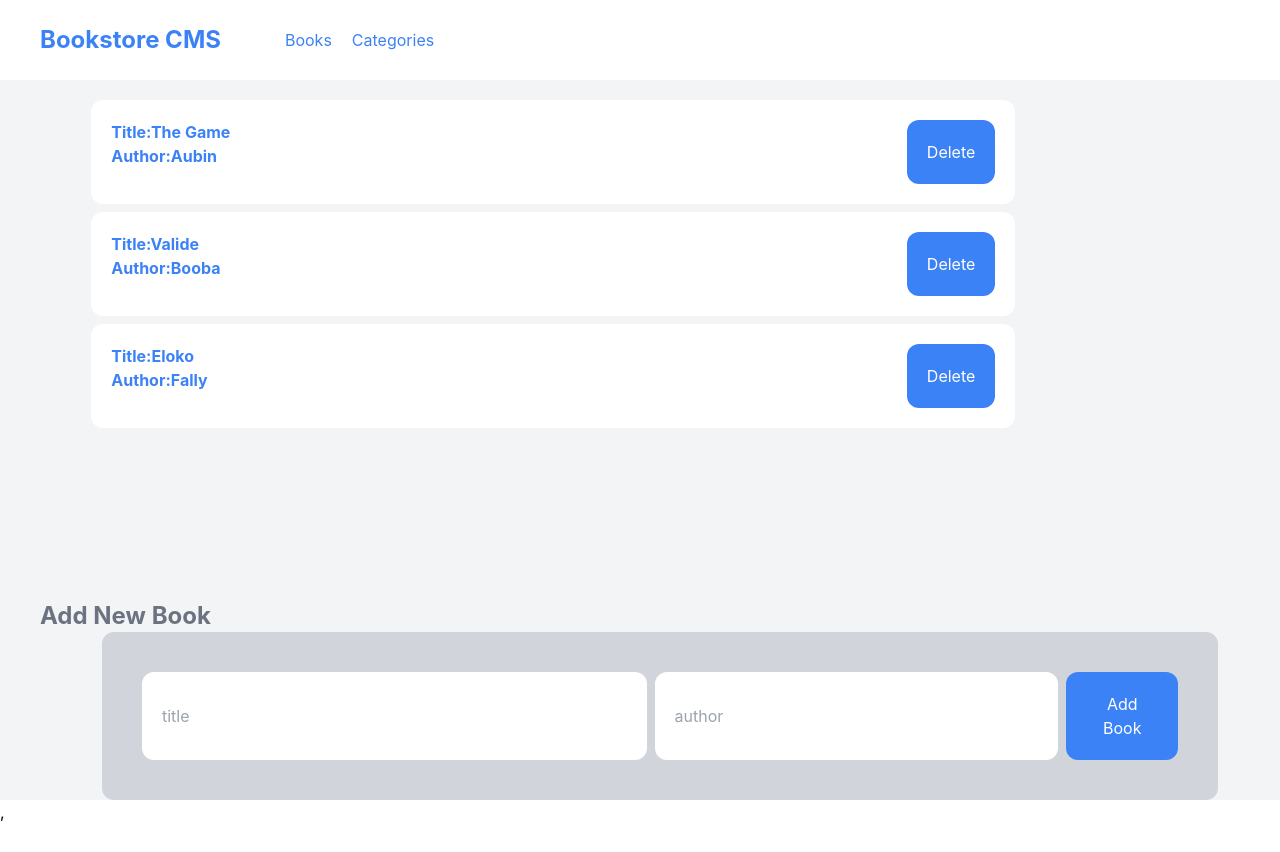
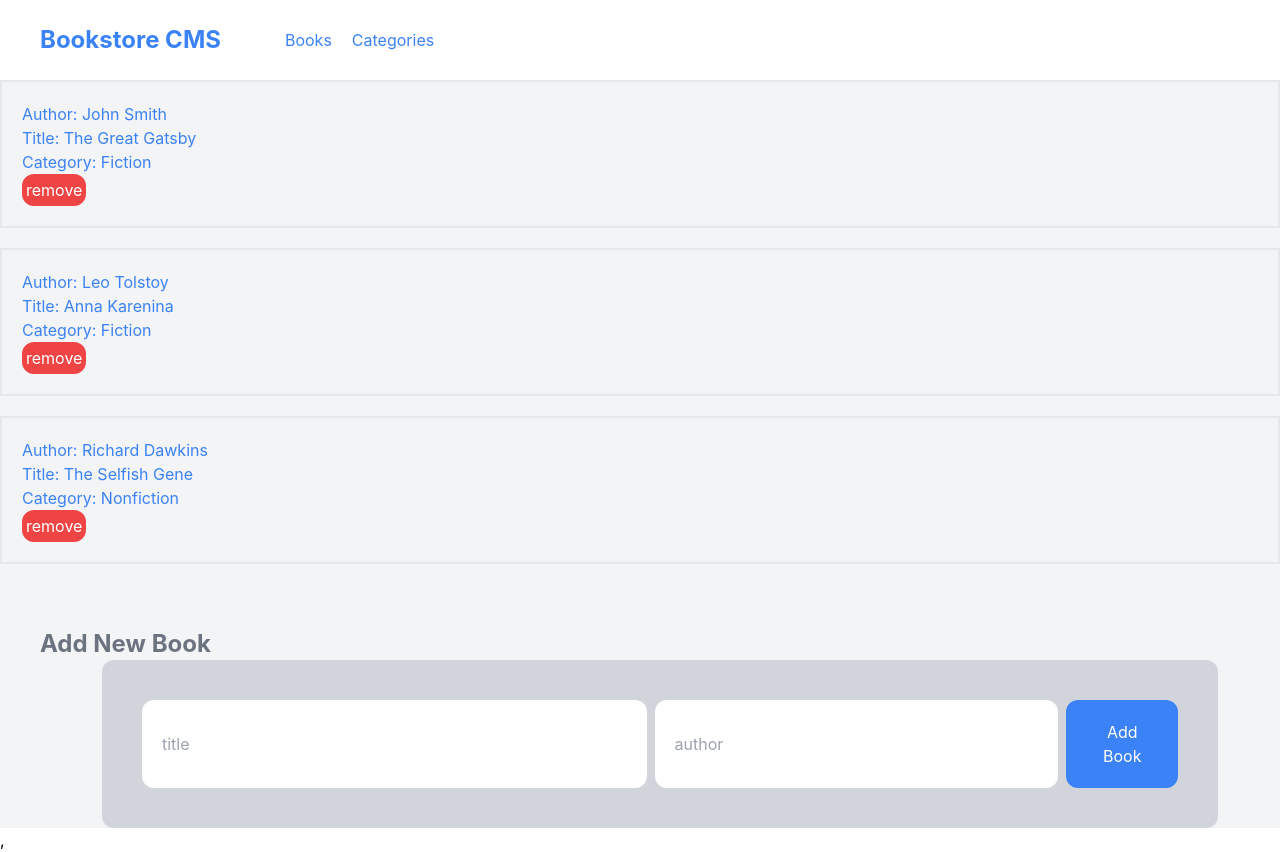
Before and after one commit to aubinleyoung/book-store, a React (Create React App) app: page / in a window 1280 px wide. Before the commit the page ends 824 px from the top, so only its background shows below. Built offline with nearby package versions, Linux system fonts and the light colour scheme.

Commit message:
Display books and implement the add/remove books button

```diff
--- a/package.json
+++ b/package.json
@@ -14,6 +14,7 @@
     "react-router": "^6.8.1",
     "react-router-dom": "^6.8.1",
     "react-scripts": "5.0.1",
+    "uuid": "^9.0.0",
     "web-vitals": "^2.1.4"
   },
   "scripts": {
--- a/src/App.css
+++ b/src/App.css
@@ -1,8 +1,3 @@
-.App {
-  background: #f3f4f6;
-  height: 100vh;
-}
-
 button {
   color: white;
 }
--- a/src/components/Book.js
+++ b/src/components/Book.js
@@ -1,25 +1,47 @@
 import React from 'react';
+import { useDispatch } from 'react-redux';
 import PropTypes from 'prop-types';
+import { removeBook } from '../redux/books/booksSlice';
 
-const Book = ({ item }) => (
-  <main className="pl-10 ">
-    <div className="flex justify-between bg-white w-[90%] rounded-xl m-auto p-5">
-      <div className="font-bold text-blue-500">
+const Book = ({ item }) => {
+  const dispatch = useDispatch();
+  const handleDelete = (id) => {
+    dispatch(removeBook({ id }));
+  };
+
+  return (
+    <>
+      <div className="border-2 p-5">
+        <section className="flex flex-col text-blue-500">
+          <p>
+            Author:
+            <span>
+              {' '}
+              {item.author}
+            </span>
+          </p>
           <p>
             Title:
-          <span>{item.title}</span>
+            <span>
+              {' '}
+              {item.title}
+            </span>
           </p>
           <p>
-          Author:
-          <span>{item.author}</span>
+            Category:
+            <span>
+              {' '}
+              {item.category}
+            </span>
           </p>
+          <button onClick={() => handleDelete(item.item_id)} type="button" className="bg-red-500 rounded-xl p-1 w-16">
+            remove
+          </button>
+        </section>
       </div>
-      <button type="submit" className="add-btn bg-blue-500 rounded-xl p-5">
-        Delete
-      </button>
-    </div>
-  </main>
+    </>
   );
+};
 
-Book.propTypes = { item: PropTypes.shape().isRequired };
 export default Book;
+Book.propTypes = { item: PropTypes.objectOf.isRequired };
--- a/src/components/Books.js
+++ b/src/components/Books.js
@@ -1,38 +1,21 @@
 import React from 'react';
+import { useSelector } from 'react-redux';
 import Form from './Form';
 import Book from './Book';
 
 const Books = () => {
-  const bookList = [
-    {
-      id: 1,
-      title: 'The Game',
-      author: 'Aubin',
-    },
-    {
-      id: 2,
-      title: 'Valide',
-      author: 'Booba',
-    },
-    {
-      id: 2,
-      title: 'Eloko',
-      author: 'Fally',
-    },
-  ];
+  const booklists = useSelector((state) => state.books.books);
+
   return (
-    <main className="w-full fex flex-col  ">
-      <section className="mt-5 w-10/12 flex flex-col items-stretch gap-y-10 booklist pb-10">
-        <div className="flex flex-col gap-2 ">
-          {bookList.map((item) => (
-            <Book key={item.id} item={item} />
-          ))}
-        </div>
-      </section>
+    <div className="flex flex-col gap-5 bg-[#f3f4f6;] ">
+      <div className="flex flex-col gap-5 ">
+        {booklists.map((item) => (
+          <Book key={item.item_id} item={item} />
+        ))}
+      </div>
       <br />
-
       <Form />
-    </main>
+    </div>
   );
 };
 
--- a/src/components/Categories.js
+++ b/src/components/Categories.js
@@ -1,7 +1,13 @@
 import React from 'react';
 
-const Categories = () => (
+function Categories() {
+  return (
+
     <main className="w-full  flex flex-col items-center justify-center ">
+      <div>
+        <h2>Categories</h2>
+
+      </div>
       <button
         className="bg-blue-600 mx-auto mt-10 text-white font-bold p-2 rounded-md"
         type="button"
@@ -9,6 +15,8 @@ const Categories = () => (
         Check Status
       </button>
     </main>
+
   );
+}
 
 export default Categories;
--- a/src/components/Form.js
+++ b/src/components/Form.js
@@ -1,14 +1,30 @@
-import React from 'react';
+/*eslint-disable*/
+import React, { useState } from 'react';
+import { useSelector, useDispatch } from 'react-redux';
+import { addBook } from '../redux/books/booksSlice';
 
-const Form = () => (
-  <main className="w-full form flex flex-col pl-10  absolute  left-0 rigth-0 bottom-0">
-    <h1 className="self-star text-gray-500 text-2xl font-bold ">Add New Book</h1>
-    <form className="form flex p-10  gap-2  bg-gray-300 m-auto w-[90%] rounded-xl">
-      <input className="title rounded-xl p-5 w-[50%]" type="text" placeholder="title" />
-      <input className="atuthor rounded-xl p-5  w-[40%]" type="text" placeholder="author" />
-      <button className="add-btn bg-blue-500 rounded-xl p-5" type="submit">Add Book</button>
+const Form = () => {
+  const books = useSelector((state) => state.books.books);
+  const [title, setTitle] = useState('');
+  const [author, setAuthor] = useState('');
+  const dispatch = useDispatch();
 
-    </form>
-  </main>
-);
+  const handleAddBook = (e) => {
+    const itemId = `item${books.length + 1}`;
+    e.preventDefault();
+    dispatch(addBook({ item_id: itemId, title, author }));
+  };
+
+  return (
+    <main className="w-full form flex flex-col pl-10 ">
+      <h1 className="self-star text-gray-500 text-2xl font-bold ">Add New Book</h1>
+      <form className="form flex p-10  gap-2  bg-gray-300 m-auto w-[90%] rounded-xl">
+        <input className="title rounded-xl p-5 w-[50%]" type="text" placeholder="title" onChange={(e) => setTitle(e.target.value)} value={title} />
+        <input className="atuthor rounded-xl p-5  w-[40%]" type="text" placeholder="author" onChange={(e) => setAuthor(e.target.value)} value={author} />
+        <button className="add-btn bg-blue-500 rounded-xl p-5" onClick={handleAddBook} type="submit">Add Book</button>
+      </form>
+    </main>
+  );
+};
+
 export default Form;
--- a/src/redux/books/booksSlice.js
+++ b/src/redux/books/booksSlice.js
@@ -1,23 +1,43 @@
-const { createSlice } = require('@reduxjs/toolkit');
+import { createSlice } from '@reduxjs/toolkit';
 
-const booksSlice = createSlice({
-  name: 'books',
-  initialState: { books: [] },
+const initialState = {
+  books: [
+    {
+      item_id: 'item1',
+      title: 'The Great Gatsby',
+      author: 'John Smith',
+      category: 'Fiction',
+    },
+    {
+      item_id: 'item2',
+      title: 'Anna Karenina',
+      author: 'Leo Tolstoy',
+      category: 'Fiction',
+    },
+    {
+      item_id: 'item3',
+      title: 'The Selfish Gene',
+      author: 'Richard Dawkins',
+      category: 'Nonfiction',
+    },
+  ],
+};
+
+export const bookSlice = createSlice({
+  name: 'bookSlice',
+  initialState,
   reducers: {
-    addBook(state, action) {
-      return {
-        ...state,
-        books: [...state.books, action.payload],
-      };
+    addBook: (state, action) => {
+      state.books.push(action.payload);
     },
-    removeBook(state, action) {
-      return {
-        ...state,
-        books: state.books.filter((book) => book.id !== action.payload.id),
-      };
+    removeBook: (state, action) => {
+      const { id } = action.payload;
+      const newState = { ...state };
+      newState.books = state.books.filter((book) => book.item_id !== id);
+      return newState;
     },
   },
 });
 
-export const { addBook, removeBook } = booksSlice.actions;
-export default booksSlice.reducer;
+export const { addBook, removeBook } = bookSlice.actions;
+export default bookSlice.reducer;
--- a/src/redux/categories/categoriesSlice.js
+++ b/src/redux/categories/categoriesSlice.js
@@ -1,17 +1,23 @@
-const { createSlice } = require('@reduxjs/toolkit');
+import { createSlice } from '@reduxjs/toolkit';
+
+const initialState = {
+
+  status: '',
+};
 
 const categoriesSlice = createSlice({
   name: 'categories',
-  initialState: { categories: [] },
+  initialState,
   reducers: {
-    getCategories(state) {
-      return {
-        ...state,
-        categories: ['Under construction'],
-      };
-    },
+
+    filterCategories: (state, action) => ({
+      ...state,
+      categories: state.categories.filter((category) => category !== action.payload),
+    }),
+
   },
+
 });
 
-export const { getCategories } = categoriesSlice.actions;
+export const { filterCategories } = categoriesSlice.actions;
 export default categoriesSlice.reducer;
--- a/src/redux/store.js
+++ b/src/redux/store.js
@@ -1,14 +1,12 @@
-import { configureStore, combineReducers } from '@reduxjs/toolkit';
+import { configureStore } from '@reduxjs/toolkit';
 import booksReducer from './books/booksSlice';
 import categoriesReducer from './categories/categoriesSlice';
 
-const rootReducer = combineReducers({
-  books: booksReducer,
-  categories: categoriesReducer,
-});
-
 const store = configureStore({
-  reducer: rootReducer,
+  reducer: {
+    books: booksReducer,
+    categories: categoriesReducer,
+  },
 });
 
 export default store;
```
Also changed, not shown: 1 other file (tests, documents, lock files or other folders). Lines whose indentation alone changed are shown as unchanged.
